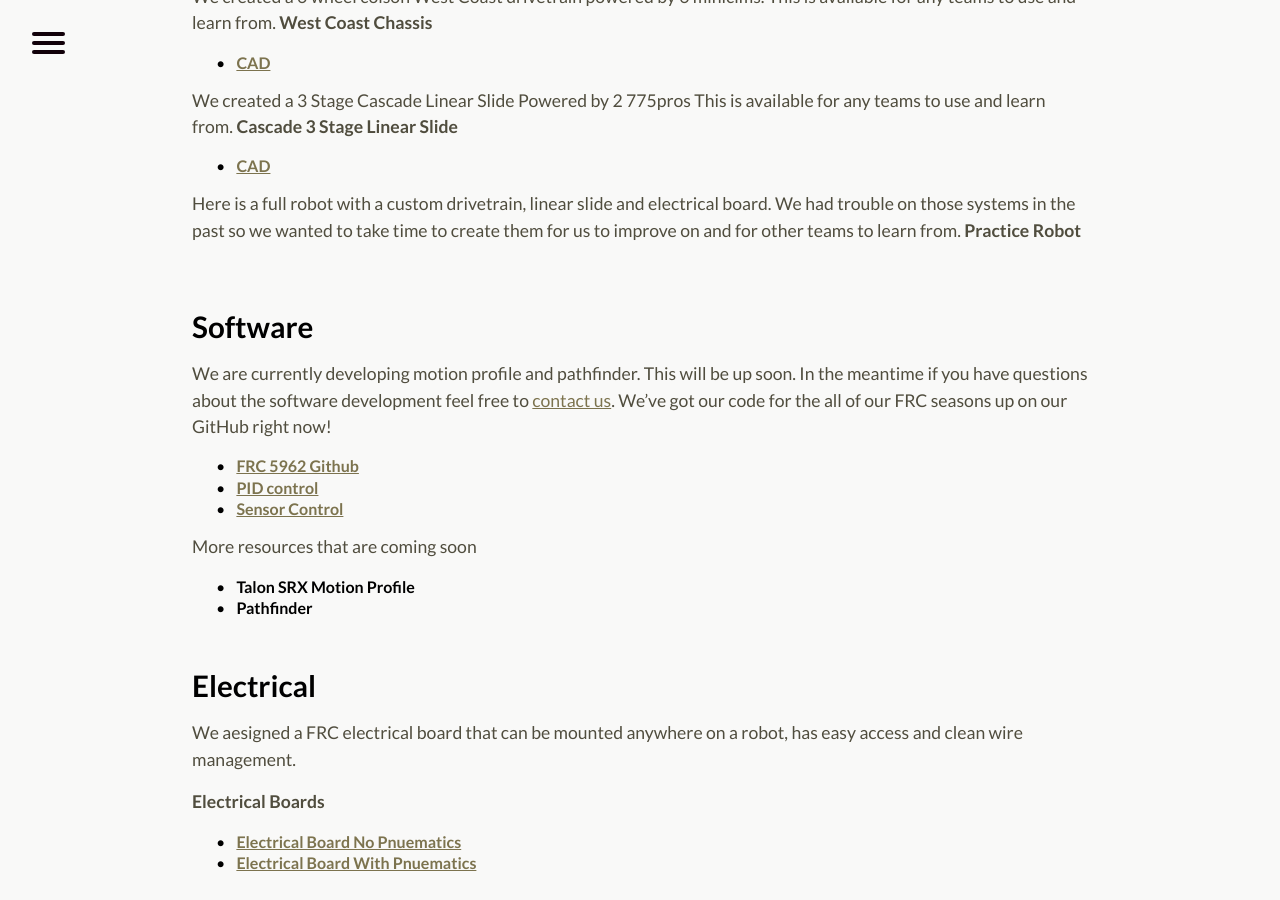
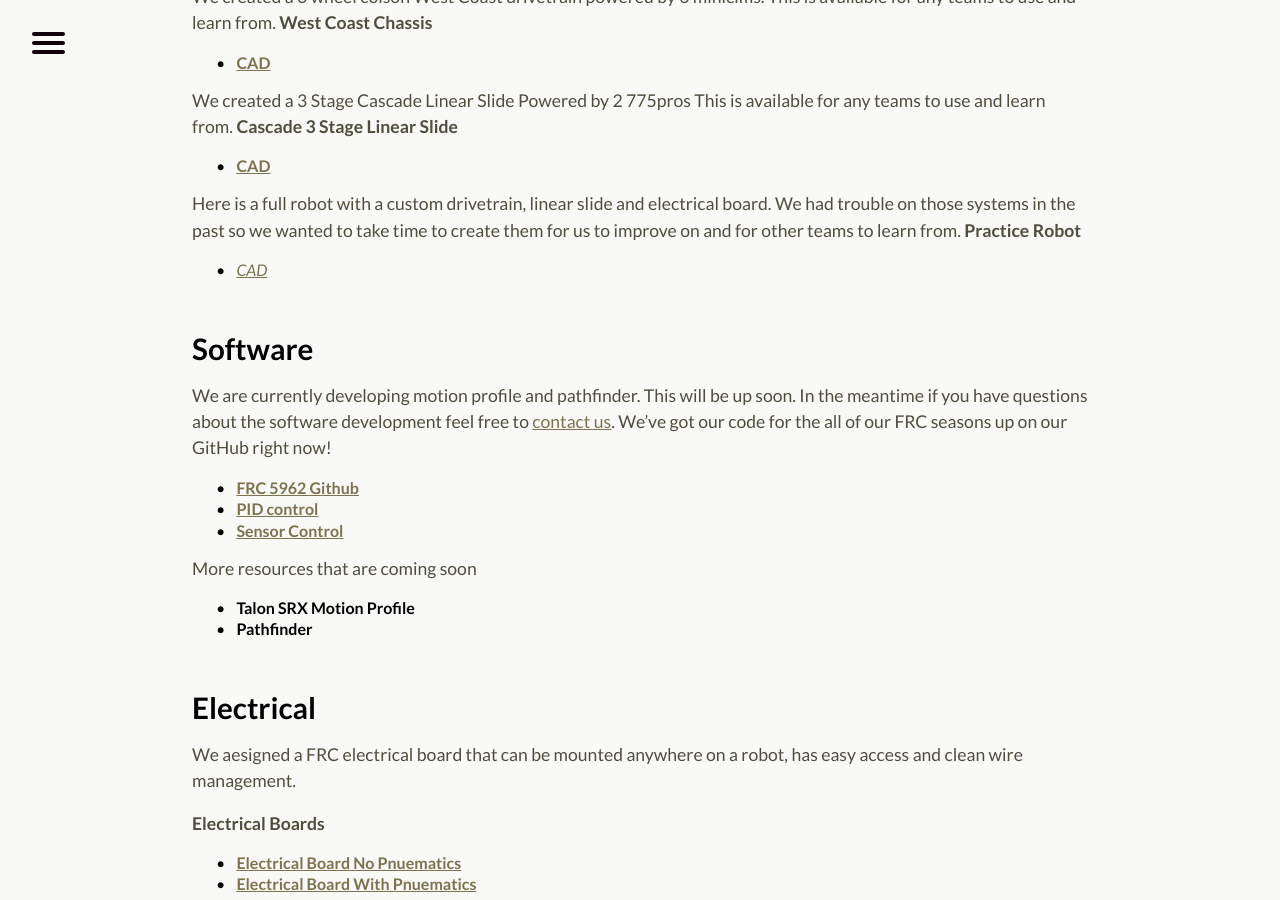
Before and after one commit to perSEVERE-5962/frc5962, a Jekyll site: the page built from resources.markdown, in a window 1280 px wide and 900 px high, scrolled down 633 px. Built offline with Jekyll 4.4.1, drawn with Linux system fonts in a browser that asks for light colours.

Commit message:
Updated Resources

```diff
--- a/resources.markdown
+++ b/resources.markdown
@@ -19,7 +19,7 @@ We created a 3 Stage Cascade Linear Slide Powered by 2 775pros This is available
 
 Here is a full robot with a custom drivetrain, linear slide and electrical board. We had trouble on those systems in the past so we wanted to take time to create them for us to improve on and for other teams to learn from.
 **Practice Robot**
-
+* [*CAD*](https://cad.onshape.com/documents/e80495c9718ef658b9602277/w/c900d22023e438b3f3762364/e/de3dcb95c2c5da76a88f254e)
 <div class="divider"></div>
 ## Software
 We are currently developing motion profile and pathfinder. This will be up soon. In the meantime if you have questions about the software development feel free to [contact us](https://frcpersevere.com/contact). We've got our code for the all of our FRC seasons up on our GitHub right now!
```
